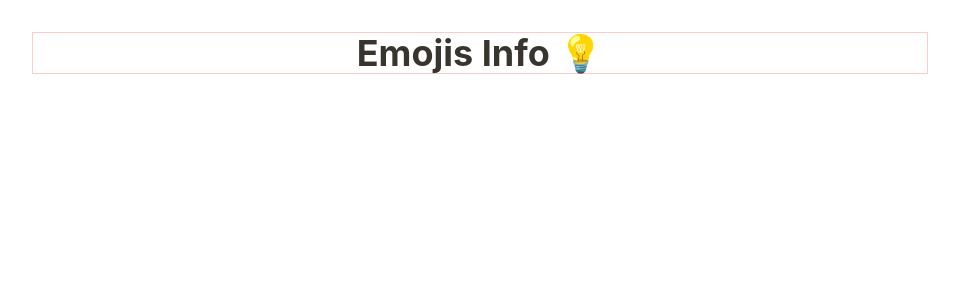
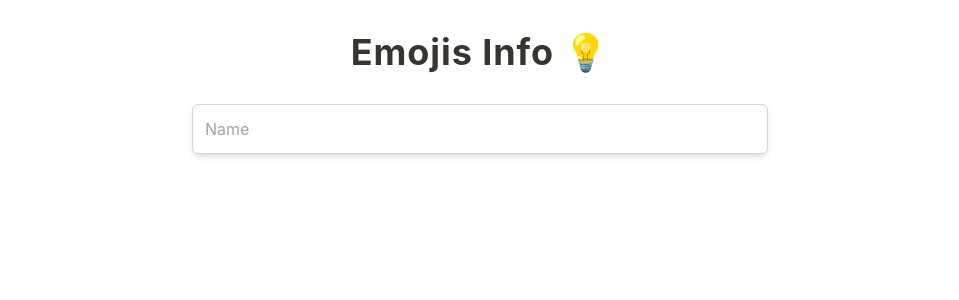
Before and after one commit to betomoedano/emojis-info, a Next.js app: page / in a window 1280 px wide. Shown: the top 300 px of the page, without its empty margins (160-1119 px from the left). Built offline with nearby package versions, Linux system fonts and the light colour scheme.

Commit message:
WIP components

```diff
--- /dev/null
+++ b/components/emojiCard.tsx
@@ -0,0 +1,25 @@
+import * as React from 'react';
+
+export interface EmojiCardProps {
+  code: string;
+  emoji: string;
+  name: string;
+  category: string;
+  group: string;
+  subgroup: string;
+}
+
+const EmojiCard: React.FunctionComponent<EmojiCardProps> = ({
+  code,
+  emoji,
+  name,
+  category,
+  group,
+  subgroup,
+}) => {
+  return (
+    <React.Fragment>
+      <h1 className="text-5xl">{emoji}</h1>
+    </React.Fragment>
+  );
+};
--- a/components/layout.tsx
+++ b/components/layout.tsx
@@ -17,9 +17,7 @@ const Layout: React.FunctionComponent<LayoutProps> = ({
         <title>{pageTitle}</title>
         <meta name="description" content={metaDescription} />
       </Head>
-      <div className="max-w-4xl mx-auto my-8 border border-red-200">
-        {children}
-      </div>
+      <div className="max-w-4xl mx-auto my-8">{children}</div>
     </React.Fragment>
   );
 };
--- /dev/null
+++ b/components/list.tsx
@@ -0,0 +1,10 @@
+import * as React from 'react';
+import { EmojiCardProps } from './emojiCard';
+
+interface EmojiListProps {
+  emojis: EmojiCardProps[];
+}
+
+const List: React.FunctionComponent<EmojiListProps> = ({ emojis }) => {
+  return <React.Fragment></React.Fragment>;
+};
--- a/pages/index.tsx
+++ b/pages/index.tsx
@@ -7,9 +7,17 @@ import Layout from '../components/layout';
 const Home: NextPage = () => {
   return (
     <Layout pageTitle="Emojis Info" metaDescription="A list of emojis">
-      <h1 className=" text-4xl font-bold text-text-primary text-center">
+      <h1 className=" text-4xl font-bold text-text-primary text-center tracking-wide">
         Emojis Info 💡
       </h1>
+      <div className="flex justify-center">
+        <input
+          className="w-full max-w-xl border border-gray-300 p-3 rounded-md m-8 bg-white shadow-md focus:outline-none focus:border-cyan-500 focus:ring-1"
+          id="name"
+          type="text"
+          placeholder="Name"
+        />
+      </div>
     </Layout>
   );
 };
```
